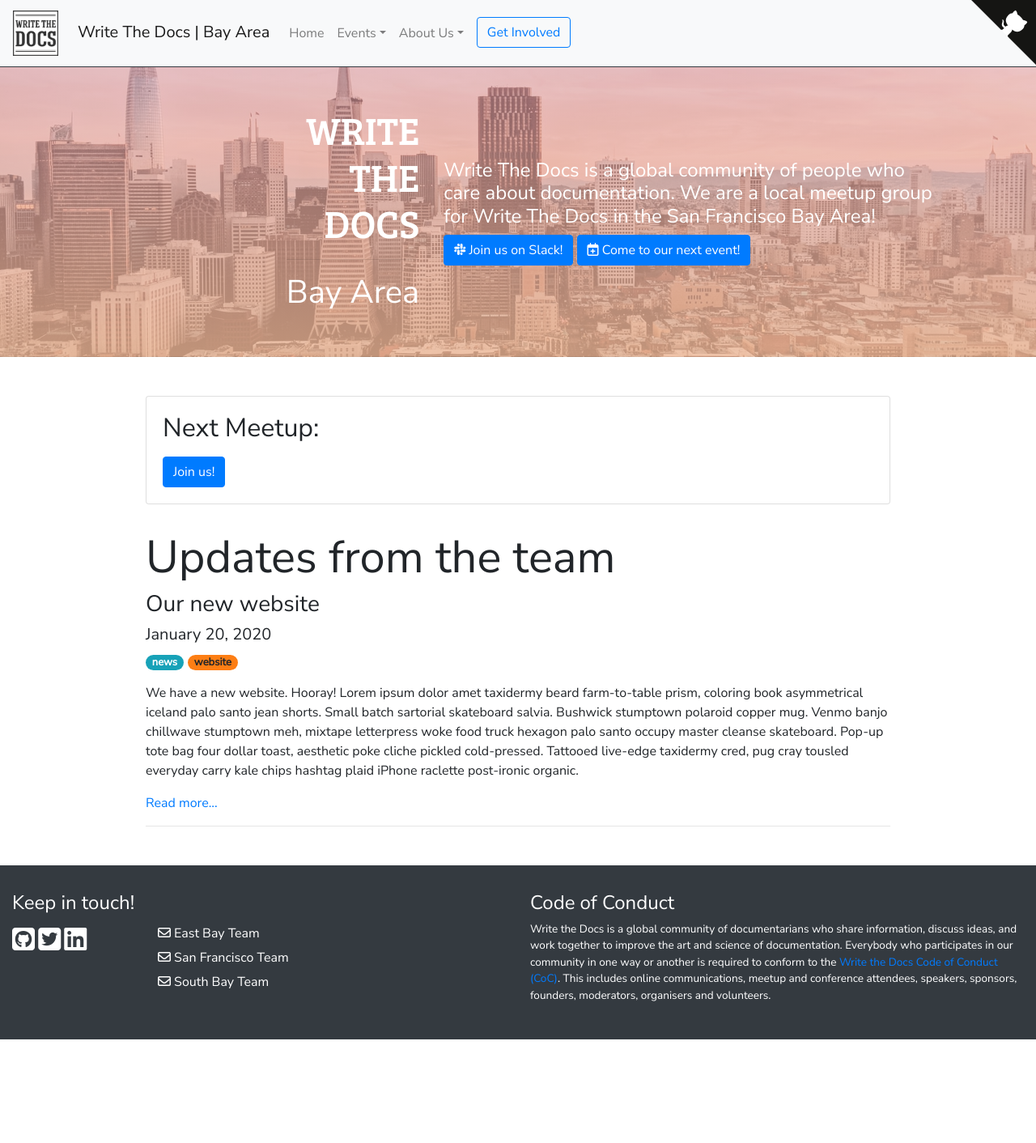
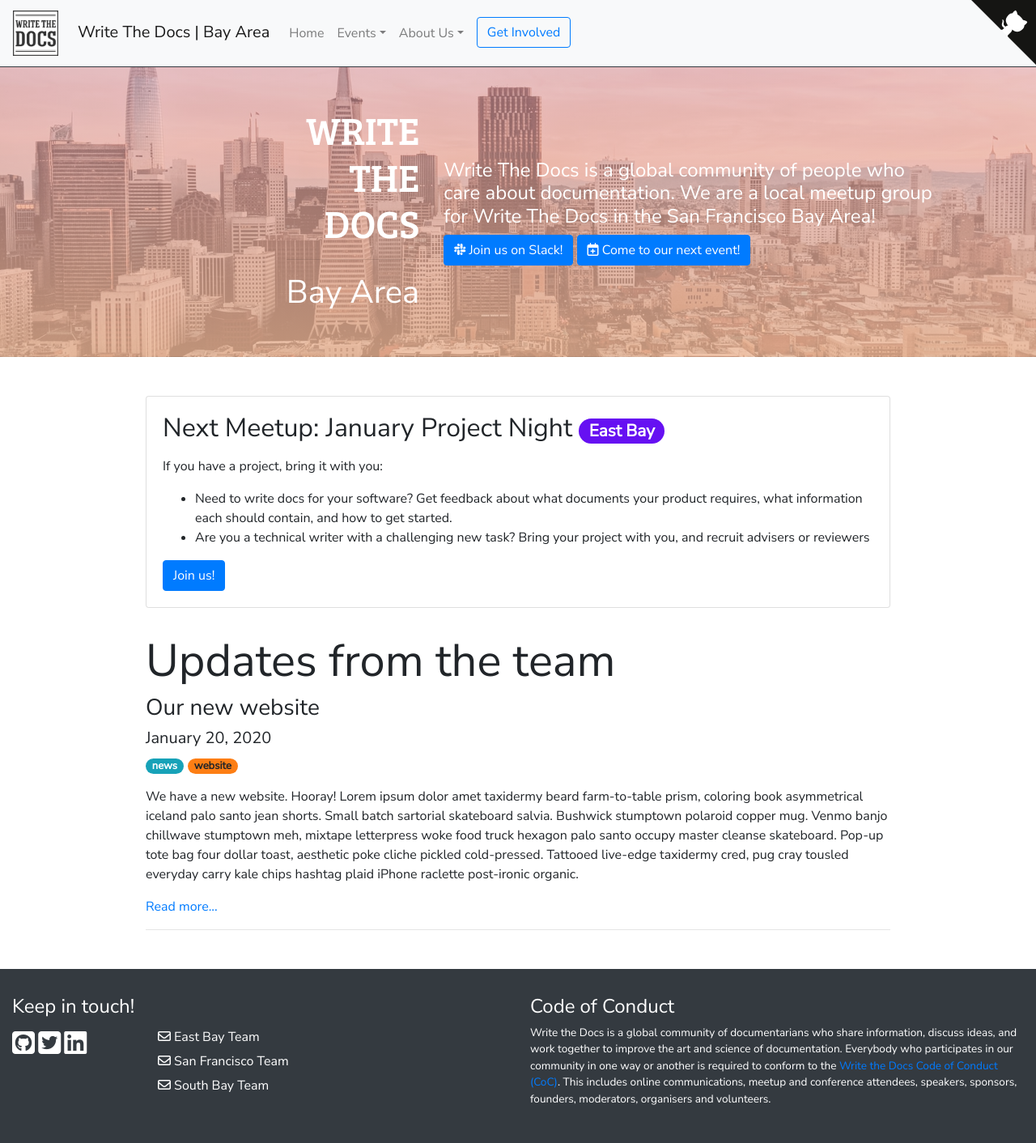
Before and after one commit to San-Francisco-Write-The-Docs/www, a Jekyll site: the page built from index.html, in a window 1280 px wide. Shown: the whole page at 81% size. Built offline with Jekyll 4.4.1, drawn with Linux system fonts in a browser that asks for light colours; nearby versions of some CDN libraries; before the commit the page ends 1284 px from its top, so only the background shows below that.

Commit message:
Fixed homepage next-event liquid & id in data file

```diff
--- a/_data/events/events-2020.yml
+++ b/_data/events/events-2020.yml
@@ -1,4 +1,4 @@
-- jan-2020-project-night:
+jan-2020-project-night:
   upcoming: true
   name: January Project Night
   path: /events/2020/january/
--- a/index.html
+++ b/index.html
@@ -27,7 +27,7 @@
             &nbsp;
         </div>
         <div class="col">
-            {% assign next-event = site.data.events.events-2020.jan-2020-project-night %}
+            {% assign next-event = site.data.events.events-2020[site.next_event] %}
             <div class="card mb-3 mx-auto">
                 <div class="card-body">
                     <h2 class="card-title">Next Meetup: {{ next-event.name }} {{ site.data.locales[next-event.locale].badge }}</h2>
```
